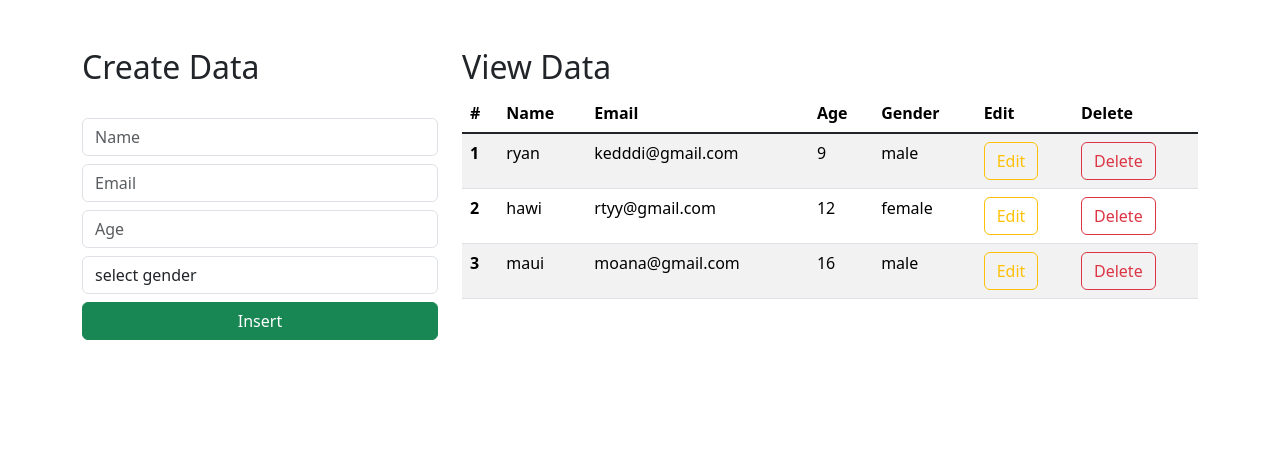
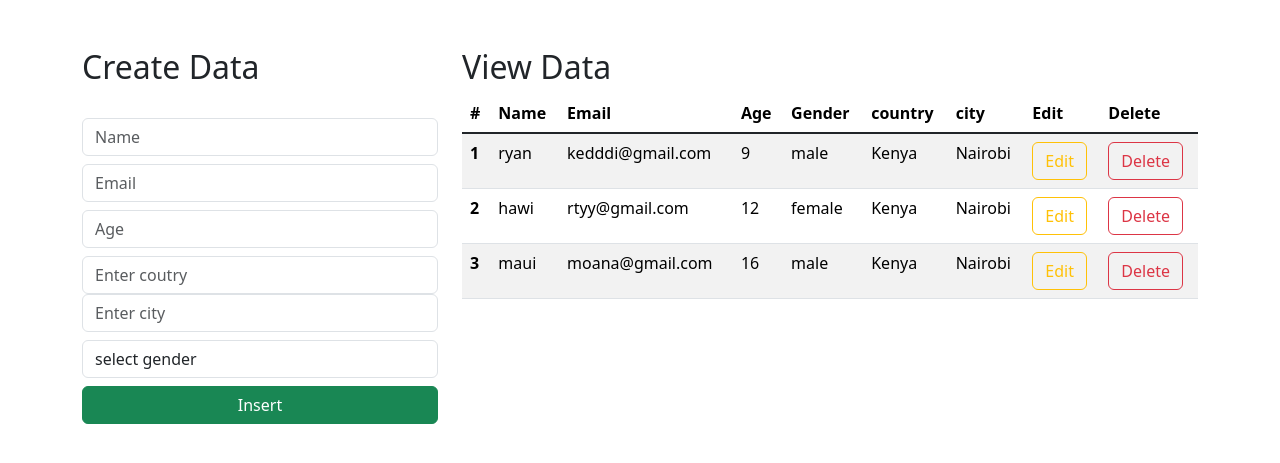
Before and after one commit to ites0o/newdats, a Django app: page / in a window 1280 px wide. Shown: the part 16-479 px from the top of the page. Run offline with Django 4.2, Linux system fonts and the light colour scheme; data comes from the database, SQL or seed files in the repository; both versions use the stored data as it was after the commit.

Commit message:
mainchick

```diff
--- a/djangoProjectkedinew/models.py
+++ b/djangoProjectkedinew/models.py
@@ -6,6 +6,8 @@ class Student(models.Model):
     email = models.EmailField()
     age = models.IntegerField()
     gender = models.CharField(max_length=50, blank=False, null=False)
+    country = models.CharField(max_length=50, default='Kenya')
+    city = models.CharField(max_length=50, default='Nairobi')
 
 
 def __str__(self):
--- a/djangoProjectkedinew/views.py
+++ b/djangoProjectkedinew/views.py
@@ -28,8 +28,10 @@ def insertData(request):
         email = request.POST.get('email')
         age = request.POST.get('age')
         gender = request.POST.get('gender')
+        country = request.POST.get('country')
+        city = request.POST.get('city')
 
-        query = Student(name=name, email=email, age=age, gender=gender)
+        query = Student(name=name, email=email, age=age, gender=gender, country=country, city=city)
         query.save()
         return redirect('/')
 
--- a/templates/index.html
+++ b/templates/index.html
@@ -38,6 +38,15 @@
 
                     </div>
 
+                     <div class="form-group">
+                        <input type="text" class="form-control  mt-2" placeholder="Enter coutry" name="country" required>
+
+                    </div>
+
+                    <div class="form-group">
+                        <input type="text" class="form-control" placeholder="Enter city" name="city" required>
+                    </div>
+
 
                     <div class="form-group mt-2">
                         <select id="gender" name="gender" class="form-control" required>
@@ -66,6 +75,8 @@
                         <th scope="col">Email</th>
                         <th scope="col">Age</th>
                         <th scope="col">Gender</th>
+                          <th scope="col">country</th>
+                          <th scope="col">city</th>
                         <th scope="col">Edit</th>
                         <th scope="col">Delete</th>
 
@@ -80,6 +91,8 @@
                         <td>{{d.email}}</td>
                         <td>{{d.age}}</td>
                         <td>{{d.gender}}</td>
+                          <td>{{d.country}}</td>
+                              <td>{{d.city}}</td>
                         <td><a href="/update/{{d.id}}" type="button" class="btn btn-outline-warning">Edit</a></td>
                         <td><a href="/delete/{{d.id}}" type="button" class="btn btn-outline-danger">Delete</a></td>
                       </tr>
```
Also changed, not shown: db.sqlite3, djangoProjectkedinew/migrations/0002_student_country.py (added), djangoProjectkedinew/migrations/0003_student_city.py (added).
